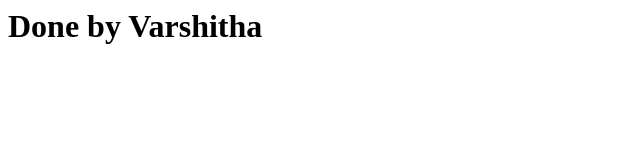
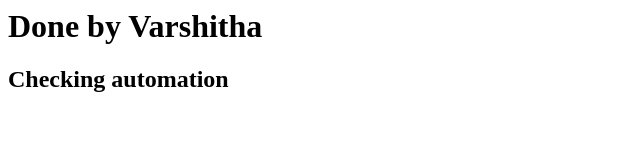
Before and after one commit to lvarshitha7/devops_git, a website: page index.html in a window 1280 px wide. Shown: the whole page, without its empty margins (0-640 px from the left). Drawn offline with Linux system fonts and the light colour scheme.

Commit message:
Add subheading for automation check

```diff
--- a/index.html
+++ b/index.html
@@ -1 +1,2 @@
 <h1> Done by Varshitha</h1>
+<h2>Checking automation</h2>
```
